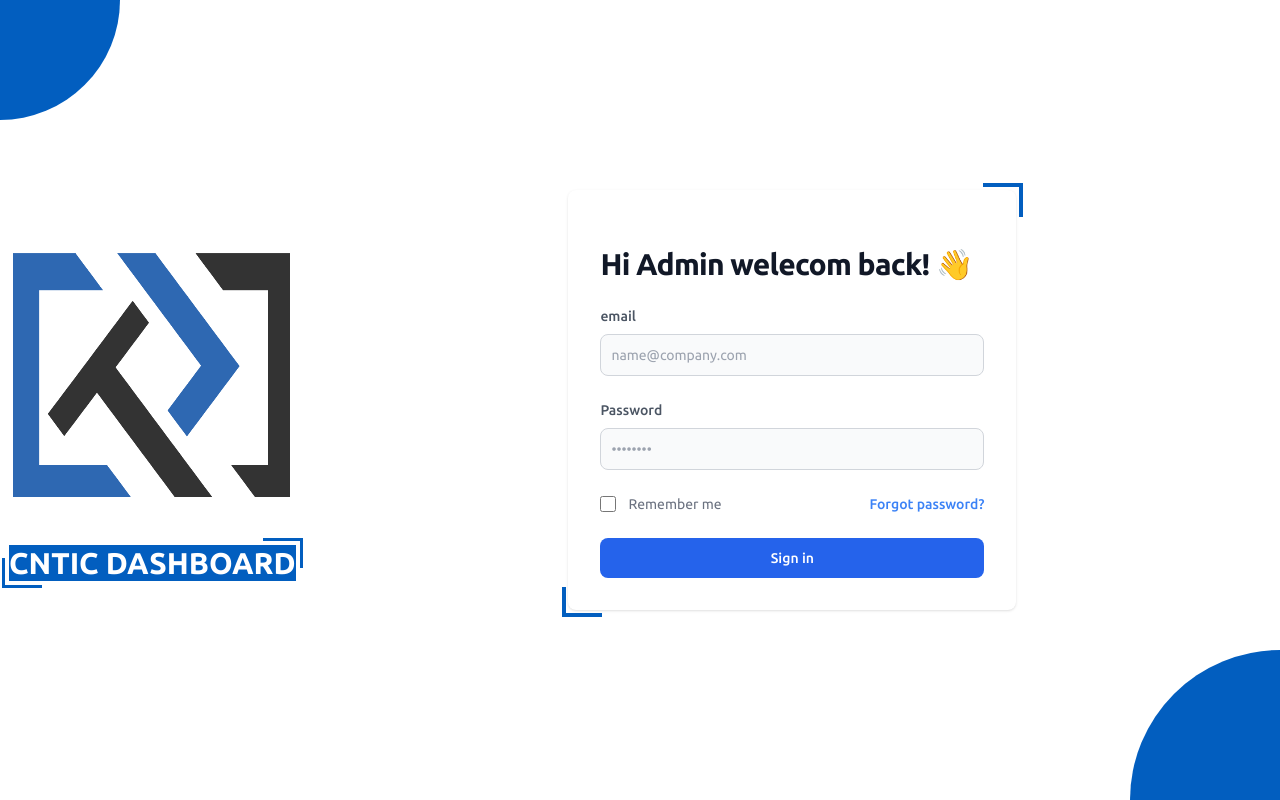
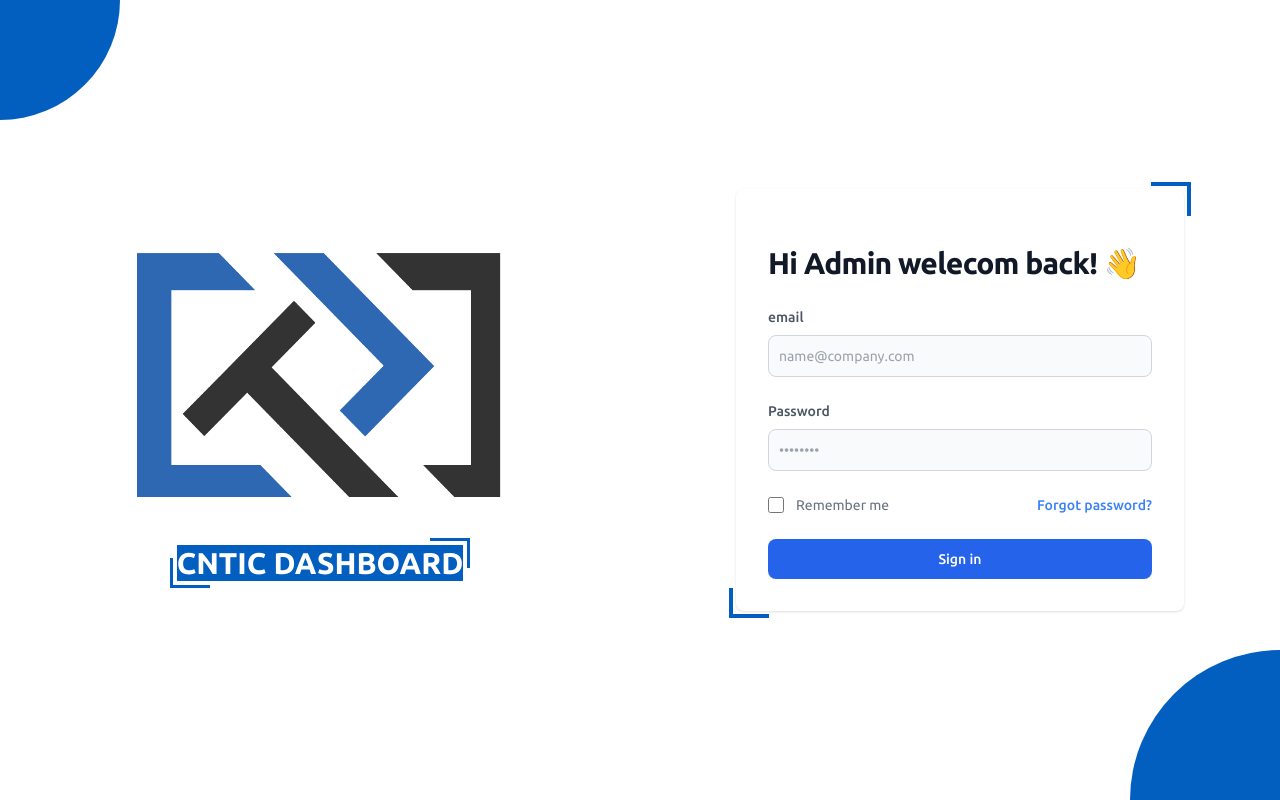
Before and after one commit to Becherair-Abdellah/CNTIC, a React (Vite) app: page /dashboard/signin in a window 1280 px wide. Built offline with nearby package versions, Linux system fonts and the light colour scheme; a web font is replaced by a local one.

Commit message:
fix a problem of signin component

```diff
--- a/src/dashboard/Signin.jsx
+++ b/src/dashboard/Signin.jsx
@@ -4,8 +4,8 @@ import { Link } from "react-router-dom"
 function Signin() {
   return (
    <>
-   <div className="parent  flex justify-evenly items-center">
-    <div>
+   <div className="parent  flex justify-center  items-center">
+    <div className="md:w-full">
     <div href="#" className="hidden items-center mb-6 text-2xl font-semibold md:flex text-gray-900  flex-col">
         <img className="w-[400px] h-[350px]" src={Logo} alt="logo" />
         <h1 className="text-3xl relative text-white bg-primaryColor">
@@ -25,7 +25,7 @@ function Signin() {
     <span className='w-[4px] h-[30px] absolute top-[-1.4rem] md:top-[-1.7rem] right-[-.43rem] bg-primaryColor'></span>
     <span className='w-[40px] h-[4px] absolute bottom-[-.43rem] left-[-.43rem] bg-primaryColor'></span>
     <span className='w-[4px] h-[30px] absolute bottom-[-.43rem] left-[-.43rem] bg-primaryColor'></span>
-          <h1 className="text-xl font-bold leading-tight tracking-tight text-gray-900 md:text-3xl ">
+          <h1 className=" font-bold leading-tight tracking-tight text-gray-900 text-3xl ">
            Hi Admin welecom back! 👋
           </h1>
           <form className="space-y-4 md:space-y-6" action="#">
```
